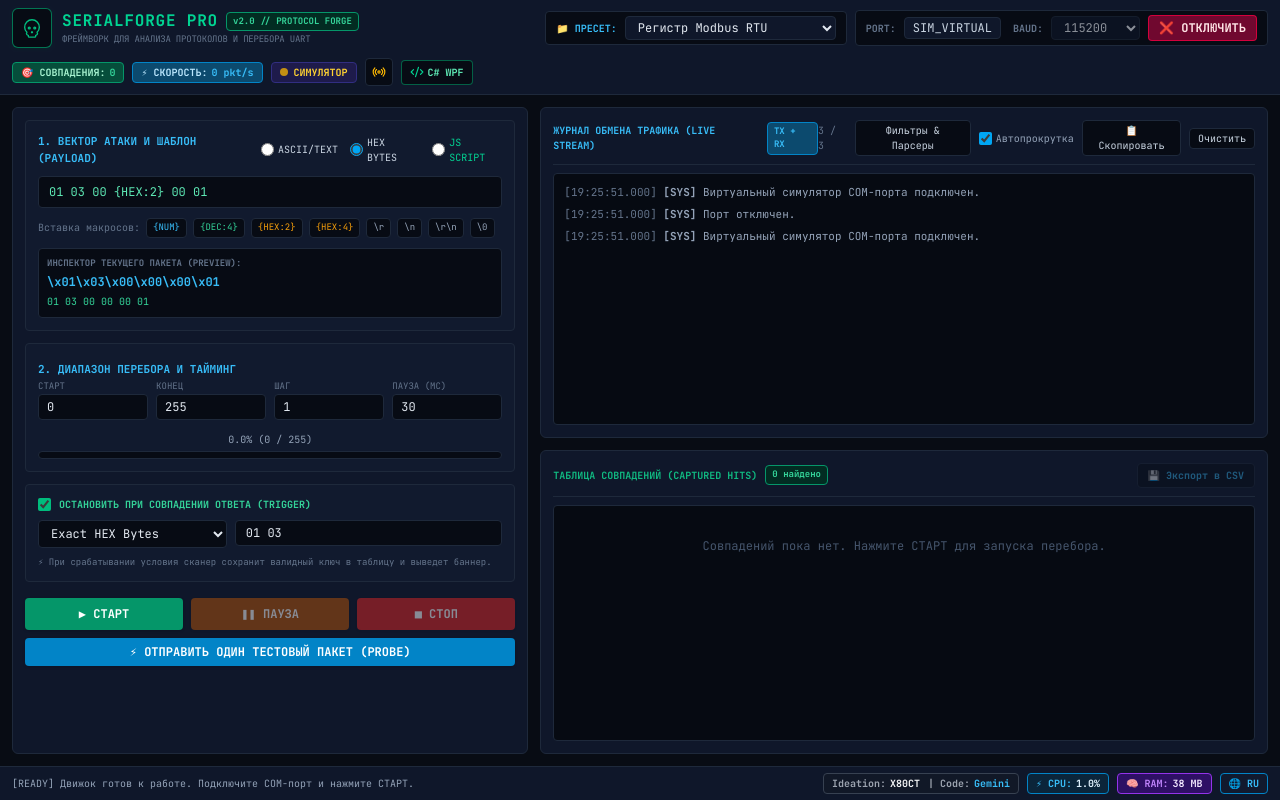
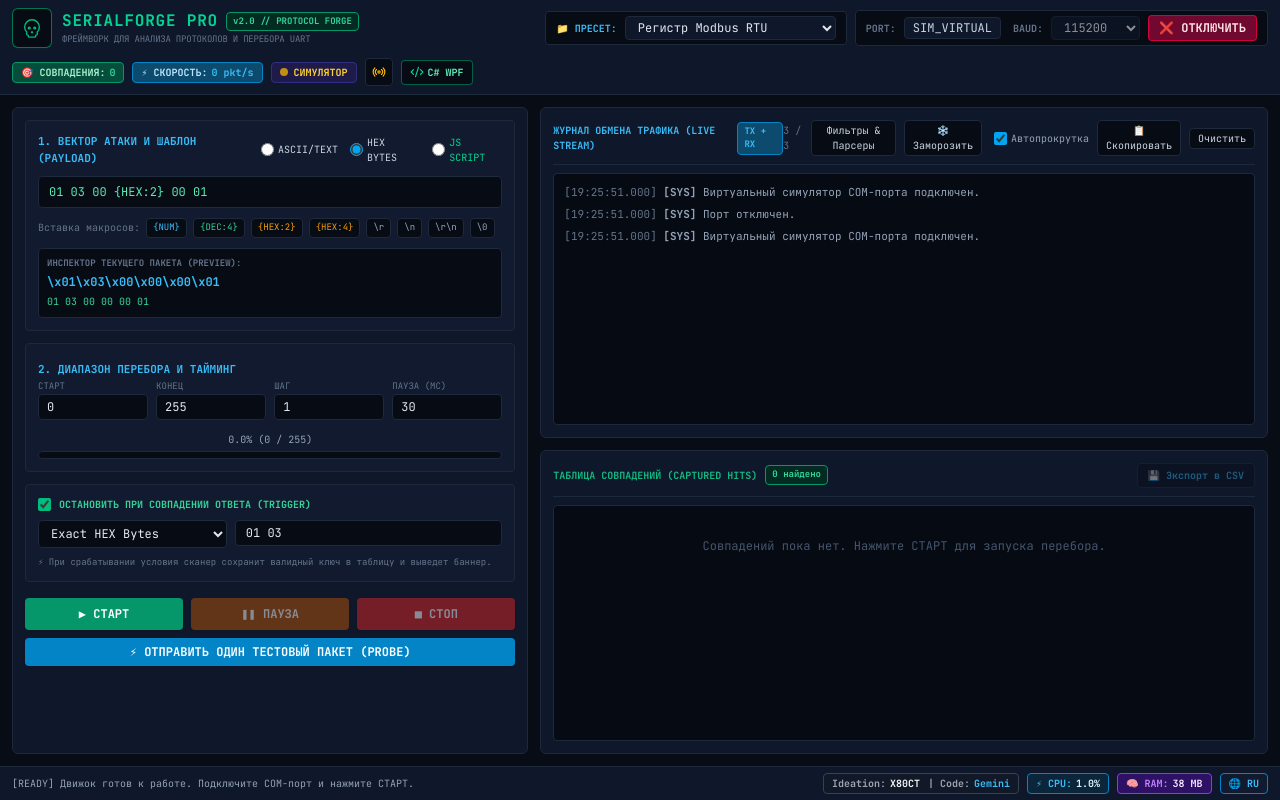
Before and after one commit to X8OCT/SERIALFORGE-PRO, a React (Vite) app: page / in a window 1280 px wide. Built offline with nearby package versions, Linux system fonts and the light colour scheme.

Commit message:
Add freeze button to Terminal UI

```diff
--- /dev/null
+++ b/patch.cjs
@@ -0,0 +1,20 @@
+const fs = require('fs');
+
+let i18n = fs.readFileSync('src/data/i18n.ts', 'utf8');
+
+// revert the mess
+i18n = fs.readFileSync('src/data/i18n.ts', 'utf8');
+
+// I will do multi-replace using precise strings.
+i18n = i18n.replace(/autoScroll: string;/, "autoScroll: string;\n  freezeBtn: string;\n  unfreezeBtn: string;");
+
+i18n = i18n.replace(/autoScroll: 'Автопрокрутка',\n\s*clearBtn: 'Очистить',/g,
+  "autoScroll: 'Автопрокрутка',\n    freezeBtn: '❄️ Заморозить',\n    unfreezeBtn: '▶️ Разморозить',\n    clearBtn: 'Очистить',");
+
+i18n = i18n.replace(/autoScroll: 'Автопрокрутка',\n\s*clearBtn: 'Очистити',/g,
+  "autoScroll: 'Автопрокрутка',\n    freezeBtn: '❄️ Заморозити',\n    unfreezeBtn: '▶️ Розморозити',\n    clearBtn: 'Очистити',");
+
+i18n = i18n.replace(/autoScroll: 'Auto-scroll',\n\s*clearBtn: 'Clear',/g,
+  "autoScroll: 'Auto-scroll',\n    freezeBtn: '❄️ Freeze',\n    unfreezeBtn: '▶️ Resume',\n    clearBtn: 'Clear',");
+
+fs.writeFileSync('src/data/i18n.ts', i18n);
--- a/src/components/TerminalView.tsx
+++ b/src/components/TerminalView.tsx
@@ -28,15 +28,29 @@ export const TerminalView: React.FC<TerminalViewProps> = ({
   const [highlightBlue, setHighlightBlue] = useState('');
   const [highlightRed, setHighlightRed] = useState('');
   const [showFilters, setShowFilters] = useState(false);
+  const [isFrozen, setIsFrozen] = useState(false);
+  const [frozenLogs, setFrozenLogs] = useState<LogEntry[]>([]);
 
   useEffect(() => {
-    if (autoScroll && scrollRef.current) {
+    if (autoScroll && scrollRef.current && !isFrozen) {
       scrollRef.current.scrollTop = scrollRef.current.scrollHeight;
     }
-  }, [logs, autoScroll]);
+  }, [logs, autoScroll, isFrozen]);
+
+  const toggleFreeze = () => {
+    if (isFrozen) {
+      setIsFrozen(false);
+      setFrozenLogs([]);
+    } else {
+      setFrozenLogs(logs);
+      setIsFrozen(true);
+    }
+  };
+
+  const actualLogs = isFrozen ? frozenLogs : logs;
 
   const handleCopyLogs = () => {
-    const text = logs
+    const text = actualLogs
       .map(
         (l) =>
           `[${l.timestamp}] [${l.type.toUpperCase()}] > HEX: [${l.hex}] | ASCII: "${l.text}"`
@@ -48,7 +62,7 @@ export const TerminalView: React.FC<TerminalViewProps> = ({
   };
 
   const displayLogs = useMemo(() => {
-    return logs.filter((log) => {
+    return actualLogs.filter((log) => {
       if (!excludeFilter) return true;
       try {
         const regex = new RegExp(excludeFilter, 'i');
@@ -60,7 +74,7 @@ export const TerminalView: React.FC<TerminalViewProps> = ({
         );
       }
     });
-  }, [logs, excludeFilter]);
+  }, [actualLogs, excludeFilter]);
 
   const checkHighlight = (log: LogEntry, filter: string): boolean => {
     if (!filter) return false;
@@ -102,7 +116,17 @@ export const TerminalView: React.FC<TerminalViewProps> = ({
             >
               {lang === 'ru' ? 'Фильтры & Парсеры' : lang === 'ua' ? 'Фільтри & Парсери' : 'Filters & Parsers'}
             </button>
-            <label className="flex items-center gap-1 text-[#94A3B8] cursor-pointer">
+            <button
+              onClick={toggleFreeze}
+              className={`px-2 py-0.5 border rounded text-[10px] transition-colors ${
+                isFrozen
+                  ? 'bg-sky-900/40 text-sky-400 border-sky-500/50'
+                  : 'bg-[#070B14] hover:bg-[#1E293B] text-slate-300 border-[#1E293B]'
+              }`}
+            >
+              {isFrozen ? t.unfreezeBtn : t.freezeBtn}
+            </button>
+            <label className="flex items-center gap-1 text-[#94A3B8] cursor-pointer ml-1">
               <input
                 type="checkbox"
                 checked={autoScroll}
@@ -118,7 +142,10 @@ export const TerminalView: React.FC<TerminalViewProps> = ({
               {copied ? t.copiedBtn : t.copyBtn}
             </button>
             <button
-              onClick={onClearLogs}
+              onClick={() => {
+                setFrozenLogs([]);
+                onClearLogs();
+              }}
               className="px-2 py-0.5 bg-[#070B14] hover:bg-[#1E293B] text-slate-300 border border-[#1E293B] rounded text-[10px] transition-colors"
             >
               {t.clearBtn}
--- a/src/data/i18n.ts
+++ b/src/data/i18n.ts
@@ -59,6 +59,8 @@ export interface Translations {
   terminalHeader: string;
   scriptWarning: string;
   autoScroll: string;
+  freezeBtn: string;
+  unfreezeBtn: string;
   clearBtn: string;
   messagesCount: string;
 
@@ -195,6 +197,8 @@ export const I18N: Record<AppLanguage, Translations> = {
     terminalHeader: 'ЖУРНАЛ ОБМЕНА ТРАФИКА (LIVE STREAM)',
     scriptWarning: '⚠️ Функция должна называться строго generatePacket(num)',
     autoScroll: 'Автопрокрутка',
+    freezeBtn: '❄️ Заморозить',
+    unfreezeBtn: '▶️ Разморозить',
     clearBtn: 'Очистить',
     messagesCount: 'сообщений',
 
@@ -321,6 +325,8 @@ export const I18N: Record<AppLanguage, Translations> = {
     terminalHeader: 'ЖУРНАЛ ОБМІНУ ТРАФІКОМ (LIVE STREAM)',
     scriptWarning: '⚠️ Функція повинна називатися суворо generatePacket(num)',
     autoScroll: 'Автопрокрутка',
+    freezeBtn: '❄️ Заморозити',
+    unfreezeBtn: '▶️ Розморозити',
     clearBtn: 'Очистити',
     messagesCount: 'повідомлень',
 
@@ -447,6 +453,8 @@ export const I18N: Record<AppLanguage, Translations> = {
     terminalHeader: 'TRAFFIC EXCHANGE STREAM (LIVE)',
     scriptWarning: '⚠️ The function must be strictly named generatePacket(num)',
     autoScroll: 'Auto-scroll',
+    freezeBtn: '❄️ Freeze',
+    unfreezeBtn: '▶️ Resume',
     clearBtn: 'Clear',
     messagesCount: 'messages',
 
--- /dev/null
+++ b/update_i18n.cjs
@@ -0,0 +1,8 @@
+const fs = require('fs');
+let s = fs.readFileSync('src/data/i18n.ts', 'utf8');
+
+s = s.replace(/autoScroll: string;/, "autoScroll: string;\n  freezeBtn: string;\n  unfreezeBtn: string;");
+
+s = s.replace(/autoScroll: 'Автопрокрутка',/, "autoScroll: 'Автопрокрутка',\n    freezeBtn: '❄️ Заморозить',\n    unfreezeBtn: '▶️ Разморозить',");
+s = s.replace(/autoScroll: 'Автопрокрутка',/g, "autoScroll: 'Автопрокрутка',\n    freezeBtn: '❄️ Заморозити',\n    unfreezeBtn: '▶️ Розморозити',");
+// wait, the second replace with the 'g' flag will replace the already modified one or the Ukrainian one. Let's do it carefully.
```
